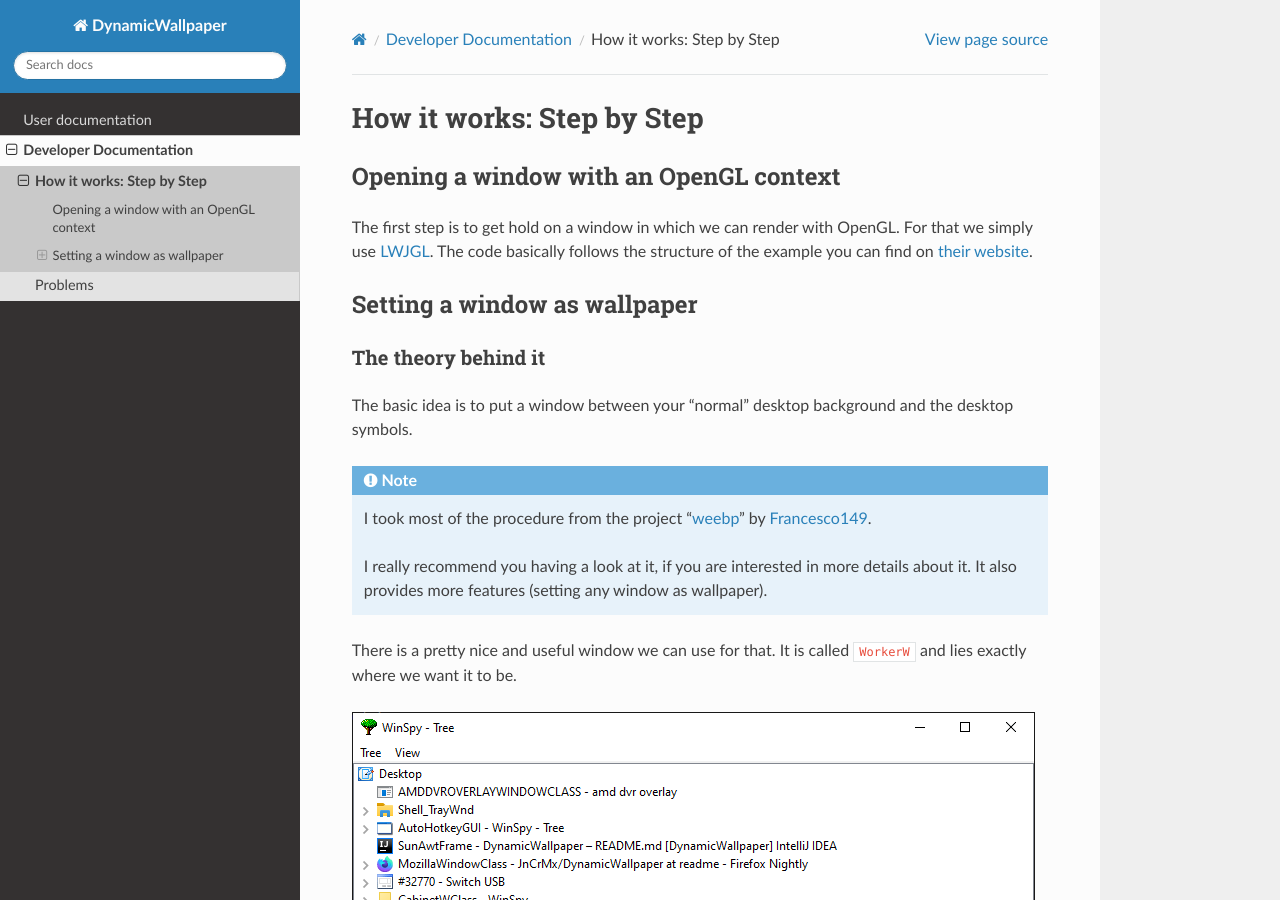
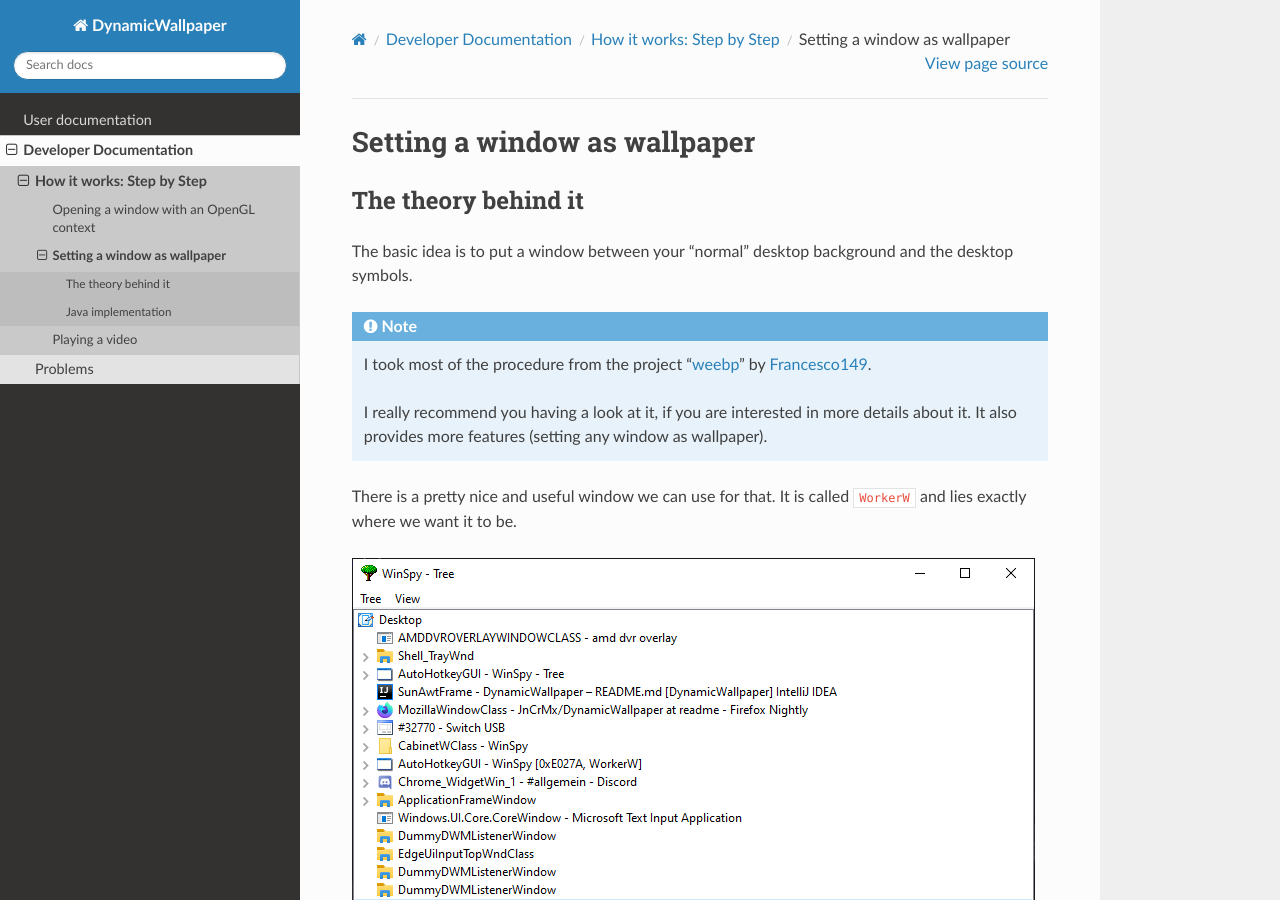
Before and after one commit to JnCrMx/DynamicWallpaper, a Sphinx documentation site: the page built from docs/dev/make-wallpaper.rst, in a window 1280 px wide and 900 px high. Built offline with Sphinx 7.4.7 and the Read the Docs theme 2.0.0, drawn with Linux system fonts in a browser that asks for light colours.

Commit message:
Organize "How it works" better and add some content

```diff
--- a/docs/dev/index.rst
+++ b/docs/dev/index.rst
@@ -4,5 +4,5 @@
 .. toctree::
     :maxdepth: 2
 
-    step-by-step
+    how-it-works
     problems
--- a/docs/dev/step-by-step.rst
+++ b/docs/dev/make-wallpaper.rst
@@ -1,4 +1,3 @@
-.. _LWJGL: https://www.lwjgl.org/
 .. _JNA: https://github.com/java-native-access/jna
 .. _WinSpy: https://sourceforge.net/projects/winspyex/
 .. _weebp: https://github.com/Francesco149/weebp
@@ -25,21 +24,11 @@
 .. |glfwShowWindow| replace:: ``glfwShowWindow``
 .. _glfwShowWindow: https://javadoc.lwjgl.org/org/lwjgl/glfw/GLFW.html#glfwShowWindow(long)
 
-How it works: Step by Step
-==========================
-
-Opening a window with an OpenGL context
-----------------------------------------
-
-The first step is to get hold on a window in which we can render with OpenGL.
-For that we simply use `LWJGL`_.
-The code basically follows the structure of the example you can find on `their website <https://www.lwjgl.org/guide>`_.
-
 Setting a window as wallpaper
------------------------------
+=============================
 
 The theory behind it
-^^^^^^^^^^^^^^^^^^^^
+--------------------
 
 The basic idea is to put a window between your "normal" desktop background and the desktop symbols.
 
@@ -64,7 +53,7 @@
     is another useful resource about this, which also explains how ``WorkerW`` is spawned.
 
 Java implementation
-^^^^^^^^^^^^^^^^^^^
+-------------------
 
 After calling ``glfwCreateWindow`` and receiving a GLFW handle to the window,
 we can start setting it as our wallpaper. This is basically where the magic happens.
@@ -84,7 +73,7 @@
     Utils.makeWallpaper(window);
 
 The beginning
-"""""""""""""
+^^^^^^^^^^^^^
 
 So, let's have a look into the ``de.jcm.dynamicwallpaper.Utils`` class:
 
@@ -108,7 +97,7 @@
 If everything is right, we call ``Utils.windowsMakeWallpaper`` and continue our journey there:
 
 Native window handles
-"""""""""""""""""""""
+^^^^^^^^^^^^^^^^^^^^^
 
 .. code-block:: java
     :linenos:
@@ -137,7 +126,7 @@
 Now we need to spawn and find the ``WorkerW`` which we do in a separate method.
 
 Spawning ``WorkerW``
-""""""""""""""""""""
+^^^^^^^^^^^^^^^^^^^^
 
 To spawn ``WorkerW`` all we need to do is sending two (undocumented) messages to ``Progman``.
 
@@ -159,7 +148,7 @@
     because JNA does not do that automatically and the Windows API requires it.
 
 Finding ``WorkerW``
-"""""""""""""""""""
+^^^^^^^^^^^^^^^^^^^
 
 The problem with finding ``WorkerW`` is that - as you can see in the figure below - there are two ``WorkerW`` windows:
 One of them contains a window with the class ``SHELLDLL_DefView`` and the other one will contain our frame.
@@ -220,7 +209,7 @@
 Finally, we return the handle to the ``WorkerW`` we (hopefully) found and stored in the ``AtomicReference``.
 
 Modifying our window styles
-"""""""""""""""""""""""""""
+^^^^^^^^^^^^^^^^^^^^^^^^^^^
 
 Returning to the ``de.jcm.dynamicwallpaper.Utils.windowsMakeWallpaper`` method, we now need to adjust
 some window styles to make it work as wallpaper.
@@ -263,7 +252,7 @@
     https://github.com/Codeusa/Borderless-Gaming/blob/2fef4ccc121412f215cd7f185c4351fd634cab8b/BorderlessGaming.Logic/Windows/Manipulation.cs#L70
 
 Making ``WorkerW`` adopt our window
-"""""""""""""""""""""""""""""""""""
+^^^^^^^^^^^^^^^^^^^^^^^^^^^^^^^^^^^
 
 Making the ``WorkerW`` we just found adopt our window
 (so it becomes our window's parent and we inherit its stacking position)
@@ -289,7 +278,7 @@
 **Done!**
 
 Adjusting position and size
-"""""""""""""""""""""""""""
+^^^^^^^^^^^^^^^^^^^^^^^^^^^
 
 *Almost* done.
 
```
Also changed, not shown: docs/dev/how-it-works.rst (added, +9 -0 lines), docs/dev/opengl.rst (added, +8 -0 lines), docs/dev/video-playback.rst (added, +20 -0 lines), docs/dev/video-render-steps.svg (added).
